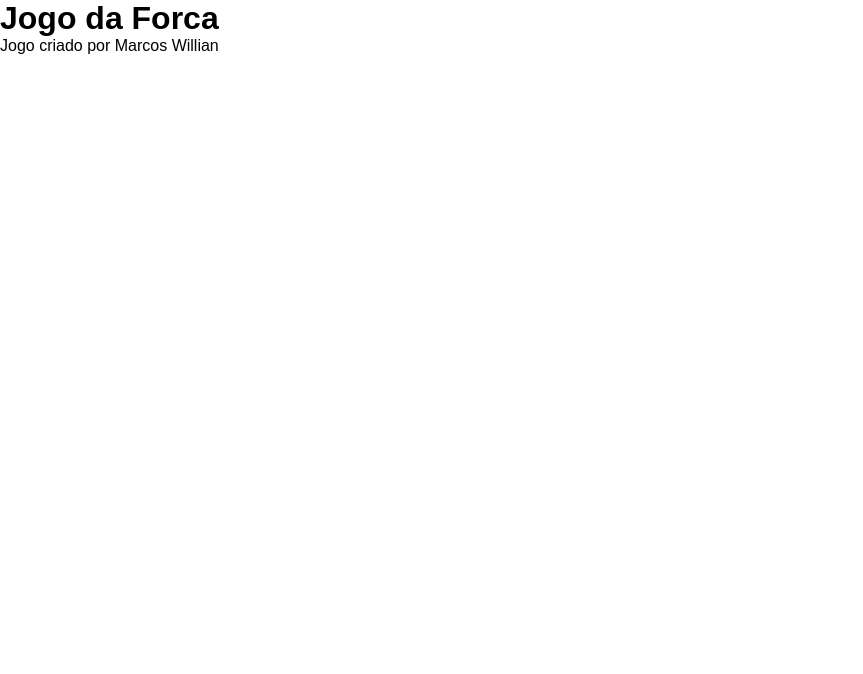
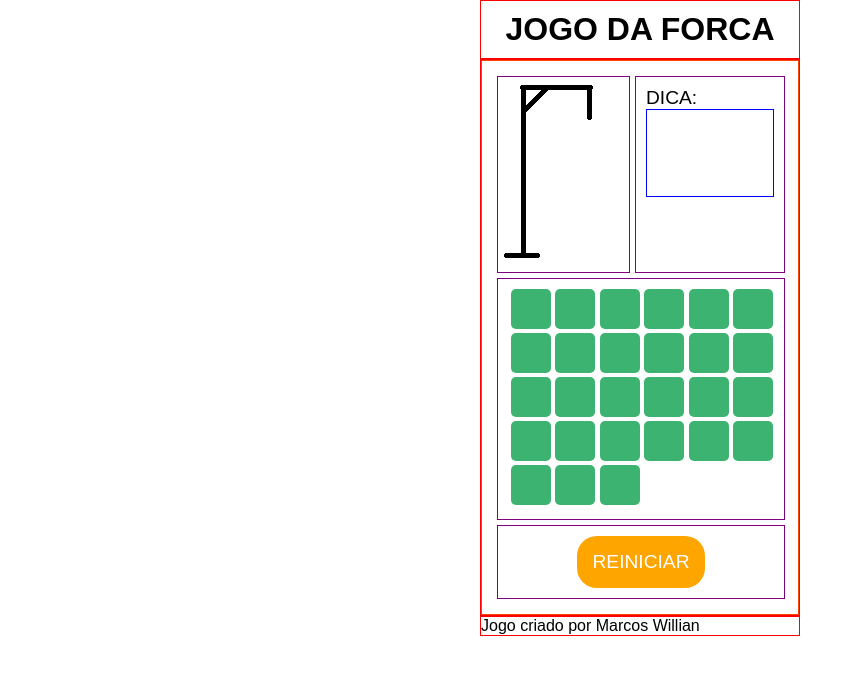
Before and after one commit to MarcosWillianA/jogodaforca, a plain HTML site: page index.html in a window 1280 px wide. Shown: the whole page, without its empty margins (0-863 px from the left). Drawn offline with Linux system fonts and the light colour scheme; a web font is replaced by a local one.

Commit message:
CSS básico
Elementos necessários e o css básico definidos. Mais alterações no futuro.

```diff
--- a/css/estilo.css
+++ b/css/estilo.css
@@ -11,3 +11,79 @@
 body {
     font-family: "Jersey 10", sans-serif;
 }
+
+header, main, footer {
+    width: 320px;
+    border: 1px solid red;
+    margin: auto;
+}
+
+header {
+    padding: 10px;
+    text-align: center;
+    text-transform: uppercase;
+}
+
+#container {
+    border: 1px solid orangered;
+    padding: 15px;
+    display: grid;
+    gap: 5px;
+    grid-template-columns: repeat(2, auto);
+    grid-template-rows: repeat(3, auto);
+}
+
+#forca {
+    border: 1px solid purple;
+}
+
+#palavra {
+    border: 1px solid purple;
+    width: 150px;
+    padding: 10px;
+    text-transform: uppercase;
+    font-size: 1.2em;
+}
+
+#letreiro {
+    width: 100%;
+    height: 50%;
+    border: 1px solid blue;
+}
+
+#teclado {
+    grid-column: 1/3;
+    border: 1px solid purple;
+    padding: 10px 10px 10px 13px;
+}
+
+.teclas {
+    width: 40px;
+    height: 40px;
+    border: none;
+    border-radius: 5px;
+    background-color: #3cb371;
+    color: #fff;
+    font-size: 1.2em;
+    font-family: "Jersey 10", sans-serif;
+}
+
+#reiniciar {
+    grid-column: 1/3;
+    border: 1px solid purple;
+    padding: 10px;
+    width: 100%;
+}
+
+#botao-reiniciar {
+    display: block;
+    margin: auto;
+    padding: 15px;
+    border: none;
+    border-radius: 20px;
+    background-color: #ffa500;
+    color: #fff;
+    font-size: 1.2em;
+    font-family: "Jersey 10", sans-serif;
+    text-transform: uppercase;
+}
--- a/index.html
+++ b/index.html
@@ -13,9 +13,47 @@
     </header>
     <main>
         <div id="container">
-            <div id="forca"></div>
-            <div id="letreiros"></div>
-            <div id="teclado"></div>
+            <div id="forca">
+                <figure>
+                    <img src="img/forca00.png" alt="Forca">
+                </figure>
+            </div>
+            <div id="palavra">
+                <span id="dica">Dica:</span>
+                <div id="letreiro"></div>
+            </div>
+            <div id="teclado">
+                <button class="teclas" value="a"></button>
+                <button class="teclas" value="b"></button>
+                <button class="teclas" value="c"></button>
+                <button class="teclas" value="d"></button>
+                <button class="teclas" value="e"></button>
+                <button class="teclas" value="f"></button>
+                <button class="teclas" value="g"></button>
+                <button class="teclas" value="h"></button>
+                <button class="teclas" value="i"></button>
+                <button class="teclas" value="j"></button>
+                <button class="teclas" value="k"></button>
+                <button class="teclas" value="l"></button>
+                <button class="teclas" value="m"></button>
+                <button class="teclas" value="n"></button>
+                <button class="teclas" value="o"></button>
+                <button class="teclas" value="p"></button>
+                <button class="teclas" value="q"></button>
+                <button class="teclas" value="r"></button>
+                <button class="teclas" value="s"></button>
+                <button class="teclas" value="t"></button>
+                <button class="teclas" value="u"></button>
+                <button class="teclas" value="v"></button>
+                <button class="teclas" value="w"></button>
+                <button class="teclas" value="x"></button>
+                <button class="teclas" value="y"></button>
+                <button class="teclas" value="z"></button>
+                <button class="teclas" value="ç"></button>
+            </div>
+            <div id="reiniciar">
+                <button id="botao-reiniciar">reiniciar</button>
+            </div>
         </div>
     </main>
     <footer>
```
